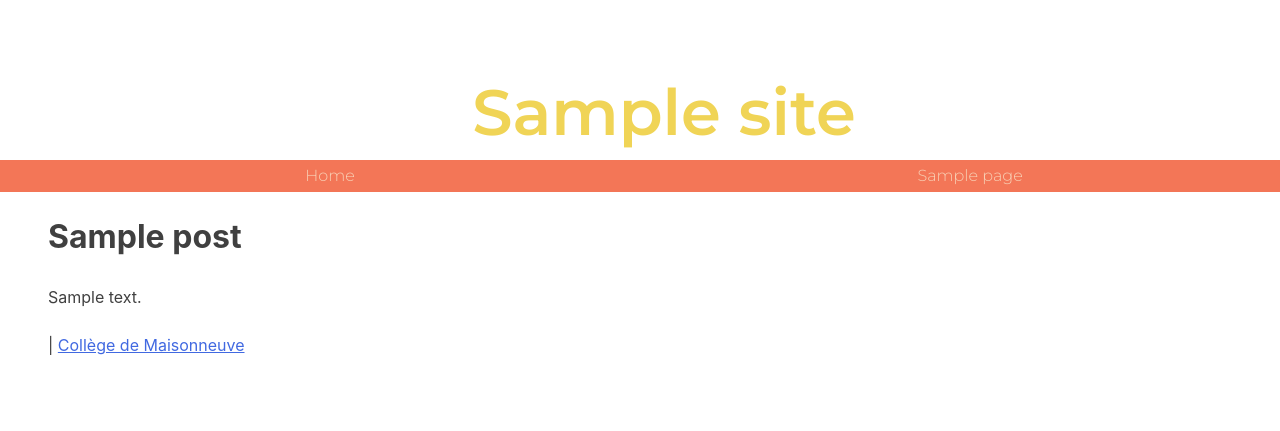
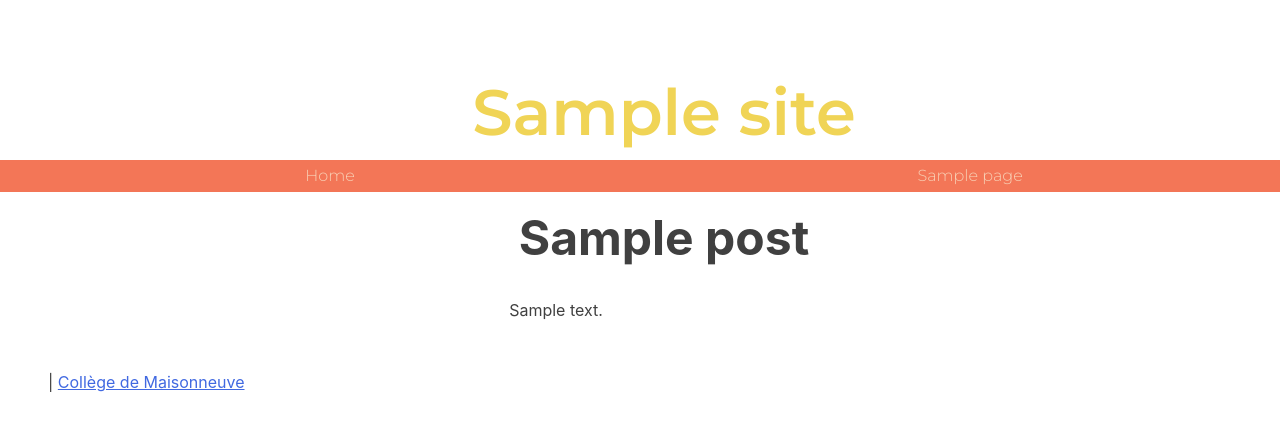
Before and after one commit to tamylaemy/labo-5, a WordPress theme: template themes/theme-4w4/theme-4w4/page.php in a window 1280 px wide. Shown: the top 431 px of the page. Run offline with PHP 8.4 and a stand-in for WordPress, Linux system fonts and the light colour scheme; the site name, menu and one post (Sample post) are stand-ins, and other content is empty; some libraries are stand-ins or nearby versions.

Commit message:
amélioration font-family + flex des pages

```diff
--- a/themes/theme-4w4/theme-4w4/sass/layouts/_no-sidebar.scss
+++ b/themes/theme-4w4/theme-4w4/sass/layouts/_no-sidebar.scss
@@ -32,3 +32,26 @@ body {
 .site-branding, #primary, #colophon {
 	margin-left: 3rem;
 }
+
+#primary {
+	display: flex;
+	justify-content: center;
+
+	h1 {
+		font-size: 3em;
+		margin: 0.2em;
+		font-family: $font__main;
+	}
+
+	.wp-block-column {
+		font-family: $font_title;
+
+		ul {
+			margin: 0;
+		}
+		img {
+			border: 4px solid lightcoral;
+			box-shadow: 2px 2px 2px rgb(185, 72, 72);
+		}
+	}
+}
--- a/themes/theme-4w4/theme-4w4/style.css
+++ b/themes/theme-4w4/theme-4w4/style.css
@@ -692,6 +692,30 @@ body {
   margin-left: 3rem;
 }
 
+#primary {
+  display: flex;
+  justify-content: center;
+}
+
+#primary h1 {
+  font-size: 3em;
+  margin: 0.2em;
+  font-family: -apple-system, BlinkMacSystemFont, "Segoe UI", Roboto, Oxygen-Sans, Ubuntu, Cantarell, "Helvetica Neue", sans-serif;
+}
+
+#primary .wp-block-column {
+  font-family: "Montserrat", sans-serif;
+}
+
+#primary .wp-block-column ul {
+  margin: 0;
+}
+
+#primary .wp-block-column img {
+  border: 4px solid lightcoral;
+  box-shadow: 2px 2px 2px #b94848;
+}
+
 /*--------------------------------------------------------------
 # Components
 --------------------------------------------------------------*/
```
Also changed, not shown: 1 other file.
